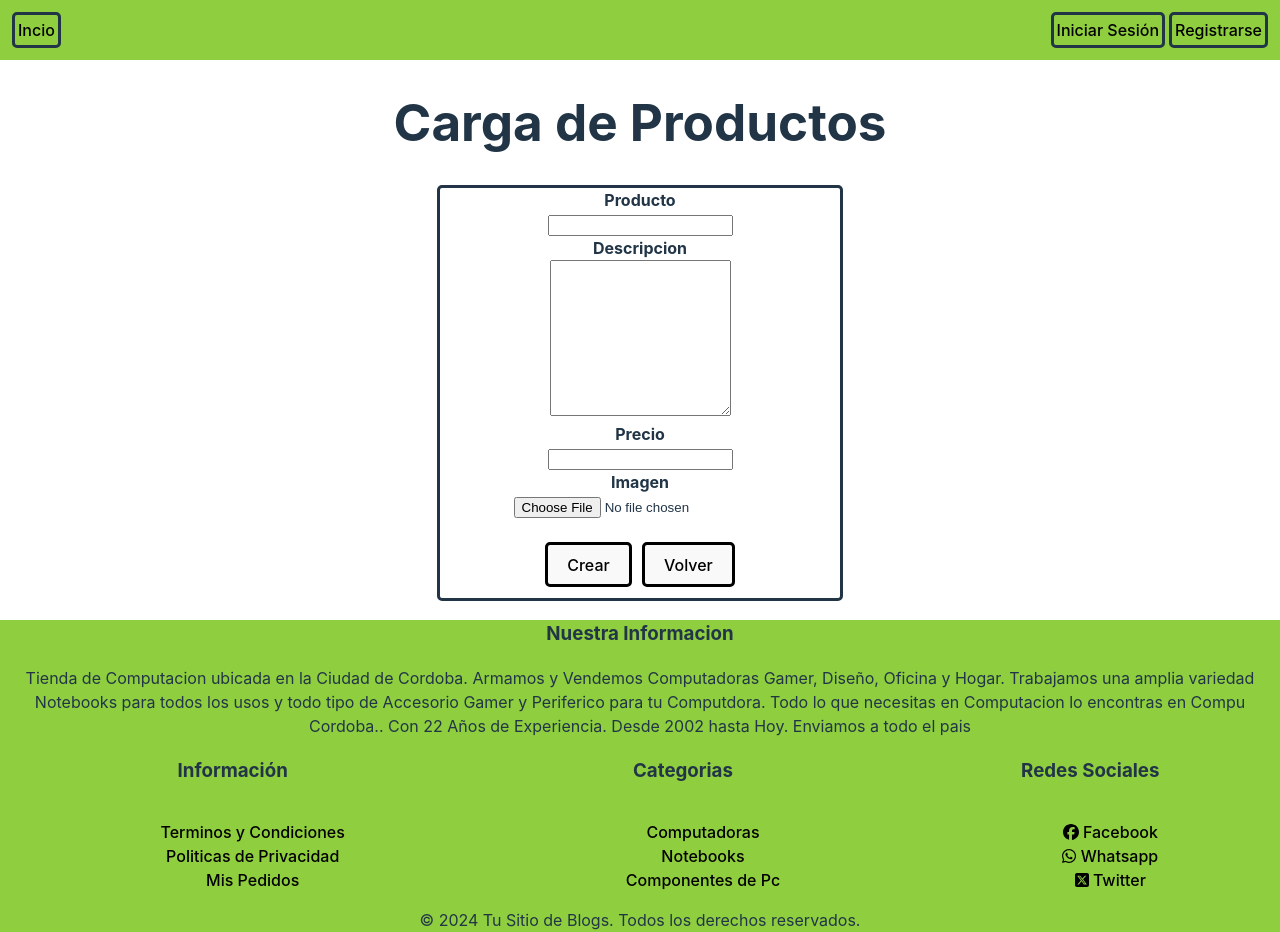
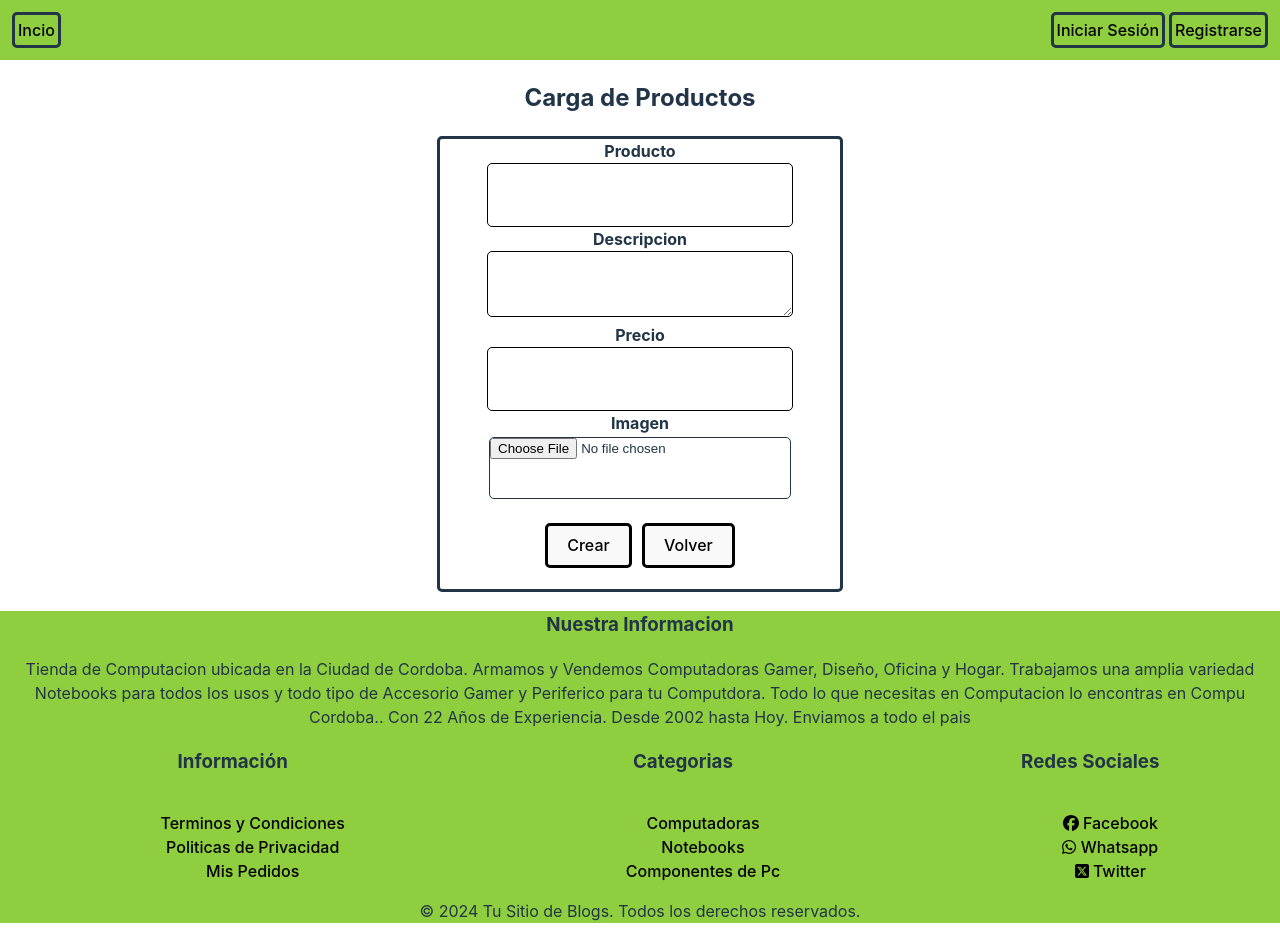
Before and after one commit to FrancoDanielGimenez/Trabajo-Practico-PaginaWeb, a React (Vite) app: page /CargaProductos in a window 1280 px wide. Built offline with nearby package versions, Linux system fonts and the light colour scheme.

Commit message:
Modificacion de carga producto version2

```diff
--- a/src/productos/cargaProductos/CargaProductos.jsx
+++ b/src/productos/cargaProductos/CargaProductos.jsx
@@ -5,17 +5,17 @@ const CargaProductos = () =>{
     return(
         <>
         <div>
-          <h1>Carga de Productos</h1>
+          <h2>Carga de Productos</h2>
           <div className='form_carga_productos'>
             <form action="" method="get">
-              <label htmlFor="producto"><b>Producto </b></label>
-              <input type="text" name="" id="producto" />
-              <label htmlFor="descripcion"><b>Descripcion</b> </label>
-              <textarea name="" id="descripcion" cols={20} rows={10}></textarea>
-              <label htmlFor="precio"><b>Precio</b></label>
-              <input type="number" name="" id="precio" />
-              <label htmlFor="imagen"><b>Imagen</b></label>
-              <input type="file" name="" id="imagen" />
+              <label htmlFor="producto" className='label_cargaProd'><b>Producto </b></label>
+              <input type="text" name="" id="producto" className='input_cargaProd'/>
+              <label htmlFor="descripcion" className='label_cargaProd'><b>Descripcion</b> </label>
+              <textarea name="" id="descripcion" className='input_cargaProd'></textarea>
+              <label htmlFor="precio" className='label_cargaProd'><b>Precio</b></label>
+              <input type="number" name="" id="precio" className='input_cargaProd' />
+              <label htmlFor="imagen" className='label_cargaProd'><b>Imagen</b></label>
+              <input type="file" name="" id="imagen" className='input_cargaProd' />
             </form>
             <br />
             <div className='btn_carga_producto'>
--- a/src/productos/cargaProductos/cargaProductos.css
+++ b/src/productos/cargaProductos/cargaProductos.css
@@ -3,7 +3,18 @@
     border: solid;
     border-radius: 5px;
     width: 400px;
-    height: 410px;
+    height: 450px;
+}
+
+/* .label_cargaProd{
+
+} */
+
+.input_cargaProd{
+    border: 1px solid;
+    border-radius: 5px;
+    width: 300px;
+    height: 60px;
 }
 
 button{
--- a/src/productos/verProductos/VerProductos.jsx
+++ b/src/productos/verProductos/VerProductos.jsx
@@ -1,9 +1,12 @@
+import { useParams } from "react-router-dom";
 
 const VerProductos = () =>{
 
+    const {idcard} = useParams();
+
     return(
         <>
-        <div>Ver Productos</div>
+        <div>Ver Productos{idcard}</div>
         </>
     )
 }
```
Also changed, not shown: src/productos/verProductos/verProducto.css (added).
